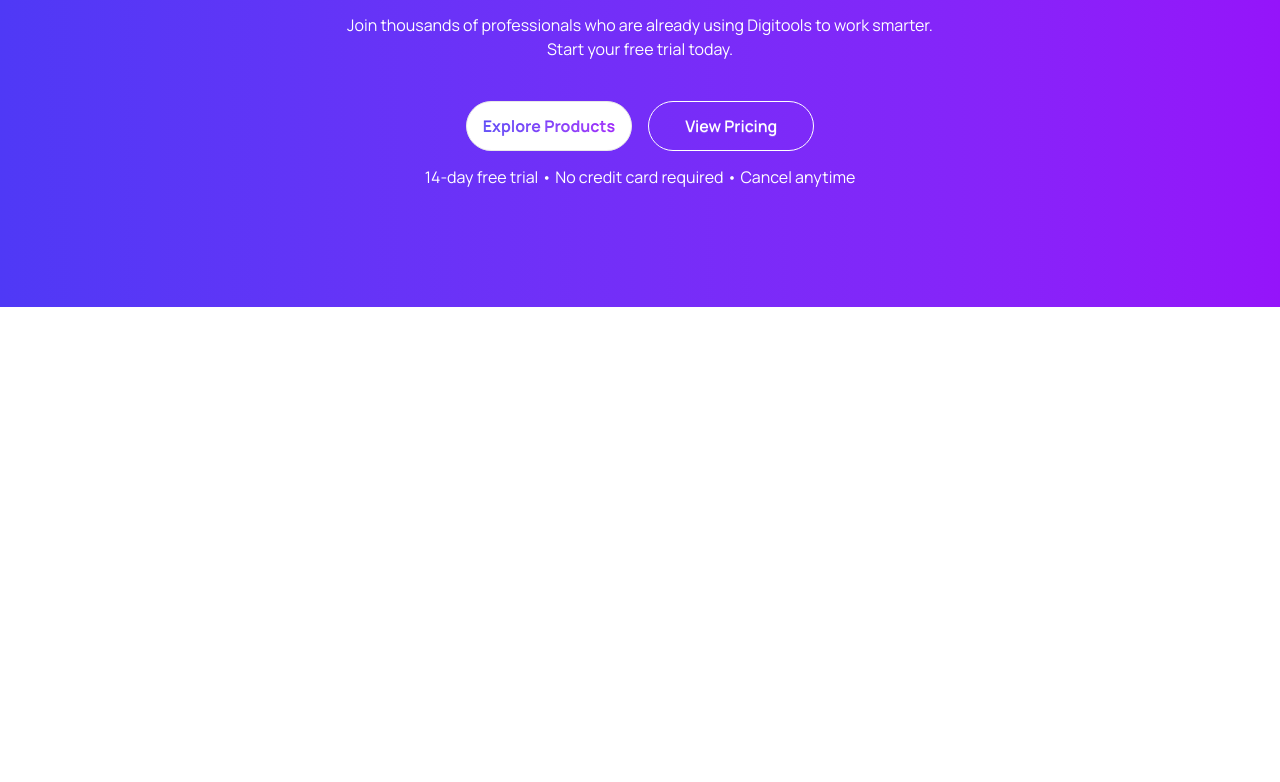
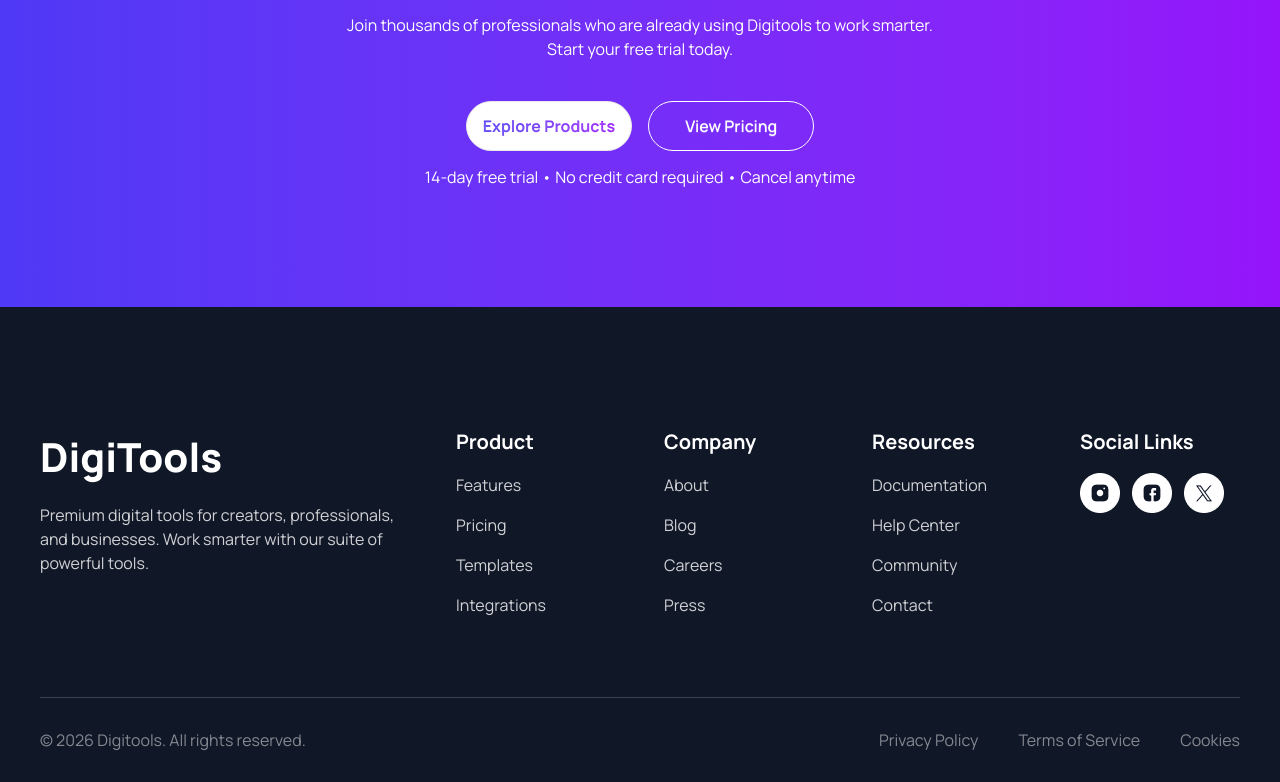
Before and after one commit to muntasirSayem/digitools-platform, a React (Vite) app: page / in a window 1280 px wide. Shown: the part 4303-5085 px from the top of the page. Before the commit the page ends 4610 px from the top, so only its background shows below. Built offline with nearby package versions, Linux system fonts and the light colour scheme.

Commit message:
added footer

```diff
--- a/src/App.jsx
+++ b/src/App.jsx
@@ -8,6 +8,7 @@
 import Steps from "./components/Steps";
 import Pricing from "./components/Pricing";
 import Workflow from "./components/Workflow";
+import Footer from "./components/Footer";
 
 const getProducts = async () => {
   const res = await fetch("/products.json");
@@ -77,6 +78,7 @@
       <Steps></Steps>
       <Pricing></Pricing>
       <Workflow></Workflow>
+      <Footer></Footer>
 
       <ToastContainer></ToastContainer>
     </>
--- /dev/null
+++ b/src/components/Footer.jsx
@@ -0,0 +1,99 @@
+function Footer() {
+  return (
+    <div className="bg-[#101727] pt-30 pb-7.5 px-6 lg:px-0">
+      <div className="grid grid-cols-1 md:grid-cols-3 lg:grid-cols-6 gap-12 max-w-300 mx-auto mb-20">
+        <div className="space-y-4 col-span-2">
+          <h1 className="font-extrabold text-[2.5rem] text-white">DigiTools</h1>
+          <p className="text-[1rem] leading-6 text-white/80">
+            Premium digital tools for creators, professionals, and businesses.
+            Work smarter with our suite of powerful tools.
+          </p>
+        </div>
+        <ul className="space-y-4">
+          <li className="text-[1.25rem] font-bold text-white">
+            <a href="">Product</a>
+          </li>
+          <li className="text-[1rem] text-white/80 hover:underline">
+            <a href="">Features</a>
+          </li>
+          <li className="text-[1rem] text-white/80 hover:underline">
+            <a href="">Pricing</a>
+          </li>
+          <li className="text-[1rem] text-white/80 hover:underline">
+            <a href="">Templates</a>
+          </li>
+          <li className="text-[1rem] text-white/80 hover:underline">
+            <a href="">Integrations</a>
+          </li>
+        </ul>
+        <ul className="space-y-4">
+          <li className="text-[1.25rem] font-bold text-white">
+            <a href="">Company</a>
+          </li>
+          <li className="text-[1rem] text-white/80 hover:underline">
+            <a href="">About</a>
+          </li>
+          <li className="text-[1rem] text-white/80 hover:underline">
+            <a href="">Blog</a>
+          </li>
+          <li className="text-[1rem] text-white/80 hover:underline">
+            <a href="">Careers</a>
+          </li>
+          <li className="text-[1rem] text-white/80 hover:underline">
+            <a href="">Press</a>
+          </li>
+        </ul>
+        <ul className="space-y-4">
+          <li className="text-[1.25rem] font-bold text-white">
+            <a href="">Resources</a>
+          </li>
+          <li className="text-[1rem] text-white/80 hover:underline">
+            <a href="">Documentation</a>
+          </li>
+          <li className="text-[1rem] text-white/80 hover:underline">
+            <a href="">Help Center</a>
+          </li>
+          <li className="text-[1rem] text-white/80 hover:underline">
+            <a href="">Community</a>
+          </li>
+          <li className="text-[1rem] text-white/80 hover:underline">
+            <a href="">Contact</a>
+          </li>
+        </ul>
+        <div className="space-y-4">
+          <h4 className="text-[1.25rem] font-bold text-white">Social Links</h4>
+          <div className="flex items-center gap-3">
+            <a className="hover:brightness-90" href="">
+              <img src="/images/Instagram.png" alt="Instagram" />
+            </a>
+            <a className="hover:brightness-90" href="">
+              <img src="/images/Facebook.png" alt="Facebook" />
+            </a>
+            <a className="hover:brightness-90" href="">
+              <img src="/images/Twitter.png" alt="Twitter" />
+            </a>
+          </div>
+        </div>
+      </div>
+      <hr className="max-w-300 mx-auto text-[#E5E7EB]/20 mb-7.5" />
+      <div className="flex justify-between flex-col-reverse lg:flex-row gap-4 lg:gap-0 text-center lg:text-left text-[#FAFAFA]/50 max-w-300 mx-auto">
+        <p className="text-[1rem] leading-6 whitespace-nowrap">
+          &copy; 2026 Digitools. All rights reserved.
+        </p>
+        <ul className="flex whitespace-nowrap justify-center gap-4 sm:gap-10 text-[1rem]">
+          <li className="hover:underline">
+            <a href="">Privacy Policy</a>
+          </li>
+          <li className="hover:underline">
+            <a href="">Terms of Service</a>
+          </li>
+          <li className="hover:underline">
+            <a href="">Cookies</a>
+          </li>
+        </ul>
+      </div>
+    </div>
+  );
+}
+
+export default Footer;
```
